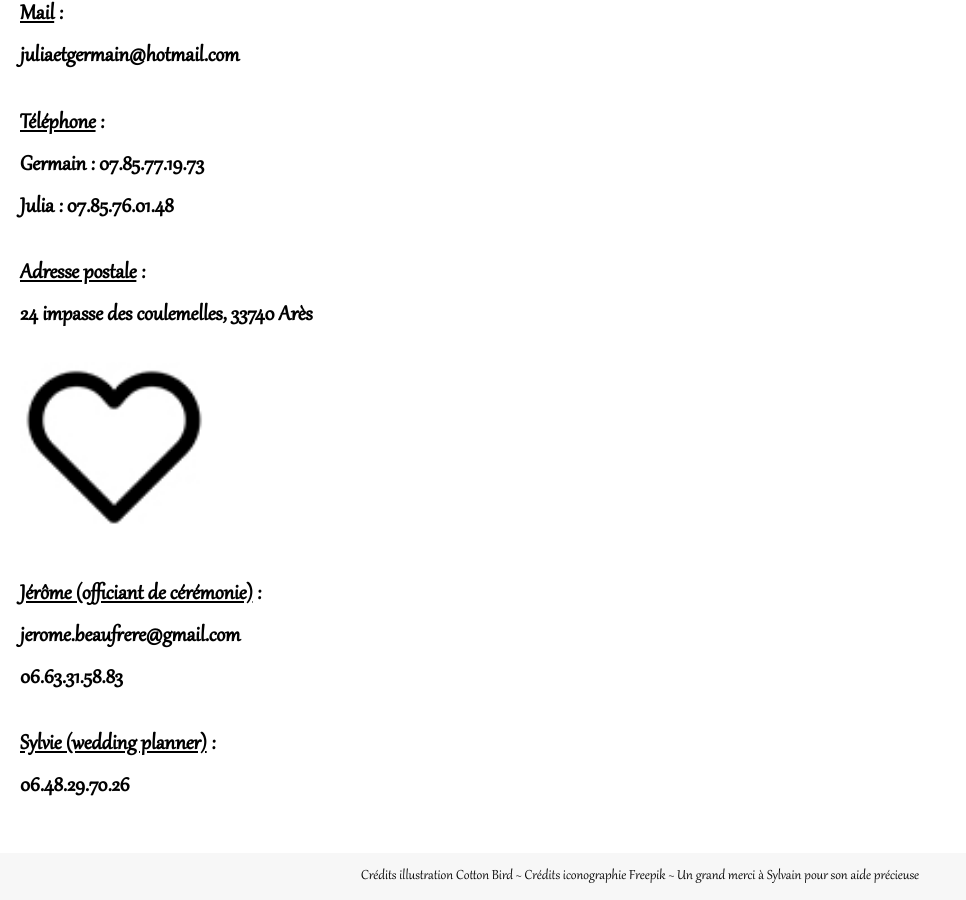
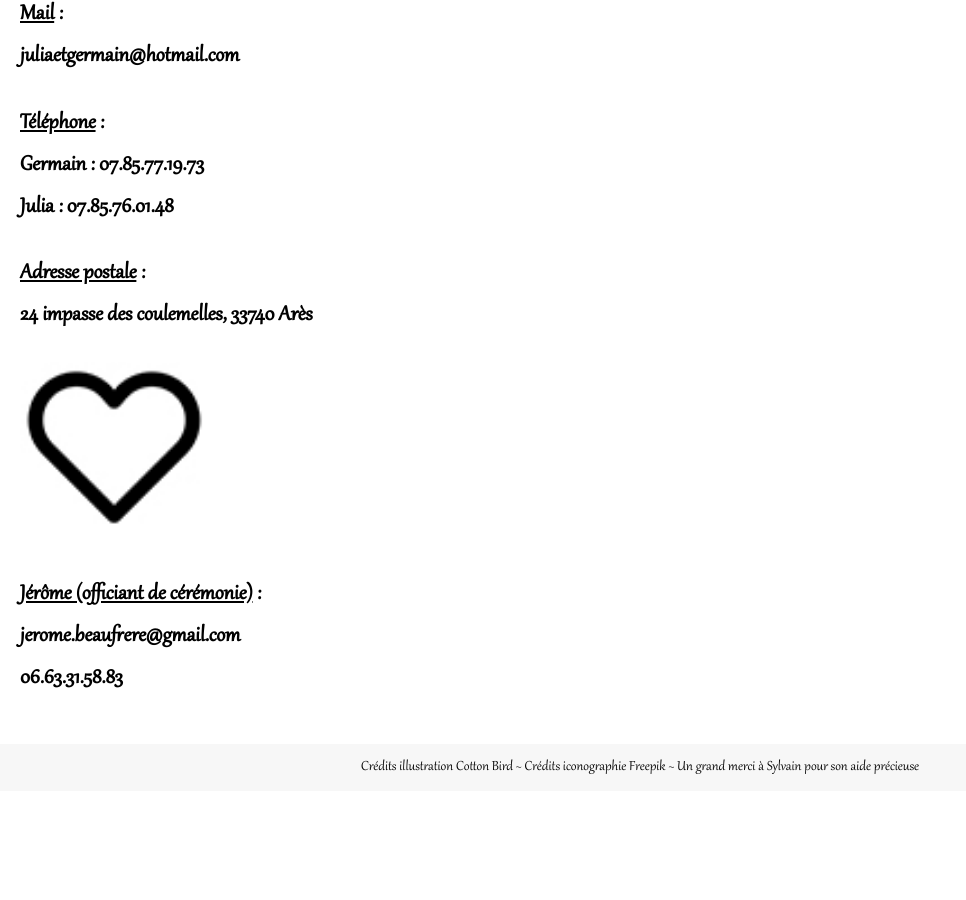
Before and after one commit to Germinal-A/Site-du-Mariage-de-Julia-et-Germain, a Jekyll site: the page built from contact.md, in a window 1280 px wide and 900 px high, scrolled down 1063 px. Shown: the whole window, without its empty margins (0-966 px from the left). Built offline with Jekyll 4.4.1, drawn with Linux system fonts in a browser that asks for light colours; after the commit the page ends 1854 px from its top, so only the background shows below that.

Commit message:
Update contact.md

```diff
--- a/contact.md
+++ b/contact.md
@@ -14,5 +14,3 @@ weight: 5
 ![](assets/Coeur.jpg){: .small width="15%"}
 
 <u>Jérôme (officiant de cérémonie)</u> :<br/>[jerome.beaufrere@gmail.com](mailto:jerome.beaufrere@gmail.com)<br>[06.63.31.58.83](tel:+33663315983)
-
-<u>Sylvie (wedding planner)</u> :<br/>[06.48.29.70.26](tel:+33648297026)
```
